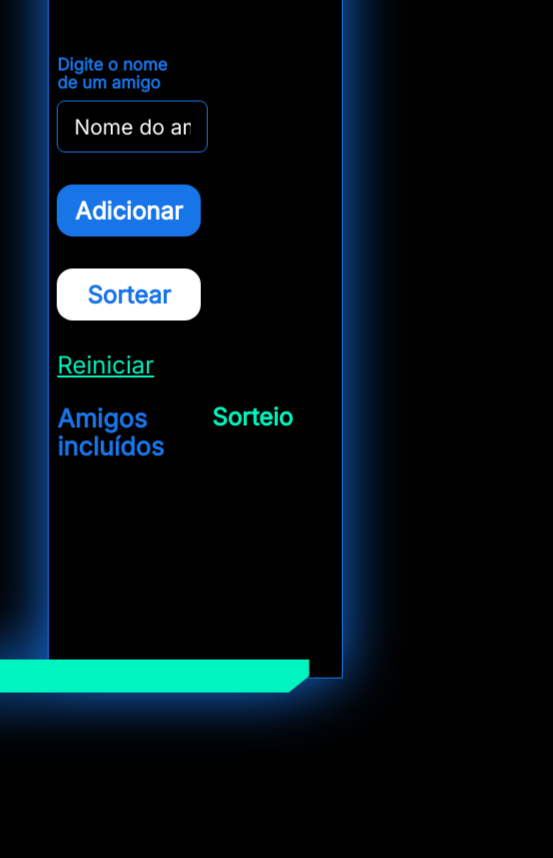
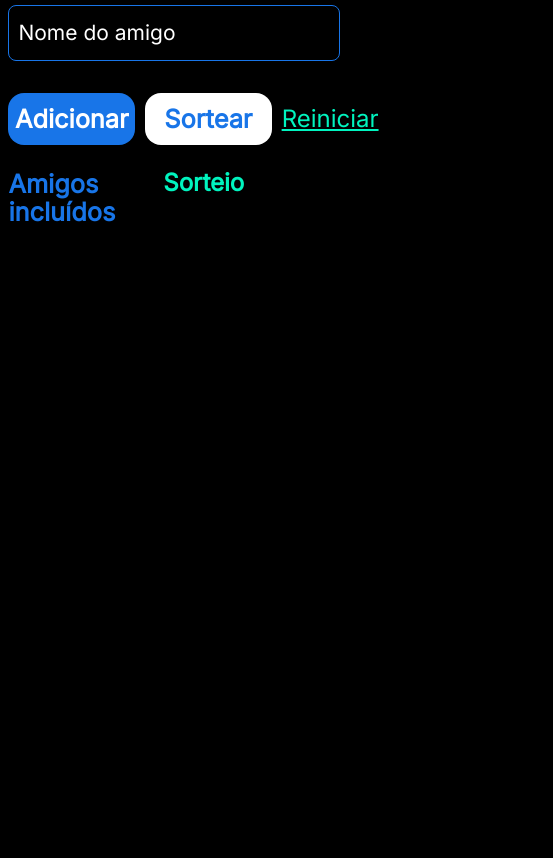
Before and after one commit to FranciscoDarlan/Projeto-amigo-secreto-sorteador-de-nomes, a plain HTML site: page index.html in a window 390 px wide. Shown: the part 180-1038 px from the top of the page, 553 px wide, since content can reach past the window. Before the commit the page ends 919 px from the top, so only its background shows below. Drawn offline with nearby package versions, Linux system fonts and the light colour scheme.

Commit message:
responsividadde css

```diff
--- a/style.css
+++ b/style.css
@@ -83,6 +83,8 @@ body {
 }
 
 .friends__container>p {
+  display: flex;
+  gap: 0.5vh;
   color: #fff;
   font-size: 21px;
   font-weight: 400;
@@ -205,12 +207,18 @@ body {
   color: #1875e8;
 }
 
-@media screen and (max-width: 900px) {
+@media screen and (max-width: 1000px) {
   body {
     background: #000;
     min-height: 100vh;
     position: relative;
   }
+
+
+main{
+  width: 100%;
+  height: 100%;
+}
 
   .background__detail {
     display: none;
@@ -225,7 +233,7 @@ body {
     cursor: pointer;
     display: flex;
     flex-direction: co;
-    font-size: 24px;
+    font-size: 3vh;
     font-weight: 700;
     gap: 10px;
     height: 52px;
@@ -233,13 +241,19 @@ body {
     line-height: normal;
     padding: 16px 24px;
     text-align: center;
-    width: 17vh;
+    width: 15vh;
   }
 
   .content {
+    display: contents;
     background-color: #000;
     border: 1px solid #1875e8;
     filter: drop-shadow(0px 0px 30px #1875e8);
+    width: 90%;
+    height: 100vh;
+    margin: 0;
+    padding: 0 auto;
+
   }
 
   .content__corner-rectangle {
@@ -270,6 +284,9 @@ body {
   }
 
   .friends__container>p {
+    display: flex;
+    flex-direction: column;
+    gap: 1px;
     color: #fff;
     font-size: 2.5vh;
     font-weight: 400;
@@ -291,10 +308,10 @@ body {
 
   .form__buttons {
     display: flex;
-    gap: 32px;
-    flex-direction: column;
-    align-items: flex-start;
+    width: 100%;
+    gap: 10px;
     margin: 0;
+    padding: 0 10px 0 0;
   }
 
   .form__input {
@@ -309,8 +326,8 @@ body {
     height: 4vh;
     margin-bottom: 32px;
     outline: none;
-    padding: 8px 16px;
-    width: 30vw;
+    padding: 10px 9px;
+    width: 80vw;
   }
 
   .form__input::placeholder {
@@ -320,11 +337,11 @@ body {
 
   .form__label {
     color: #1875e8;
-    font-size: 2vh;
+    font-size: 3vh;
     font-weight: 700;
     line-height: 110%;
     margin: 1vh 0;
-    width: 30vw;
+    width: 95vw;
   }
 
   .form__link {
@@ -343,10 +360,11 @@ body {
 
   .prizeDraw__container {
     color: #fff;
-    font-size: 21px;
+    font-size: 2vh;
     font-style: italic;
     font-weight: 700;
-    height: 199px;
+    width: 100vw;
+    height: 100vh;
     line-height: 160%;
     margin-top: 1rem;
   }
@@ -364,8 +382,6 @@ body {
   }
 
   .section--results {
-    align-items: start;
-    display: flex;
     font-family: Inter;
     font-style: normal;
     gap: 48px;
@@ -378,7 +394,7 @@ body {
     font-style: normal;
     font-weight: 700;
     line-height: 80%;
-    margin: 0 0 80px 0;
+    margin: -50px 0 30px 0;
   }
 
   .section__title>span {
```
